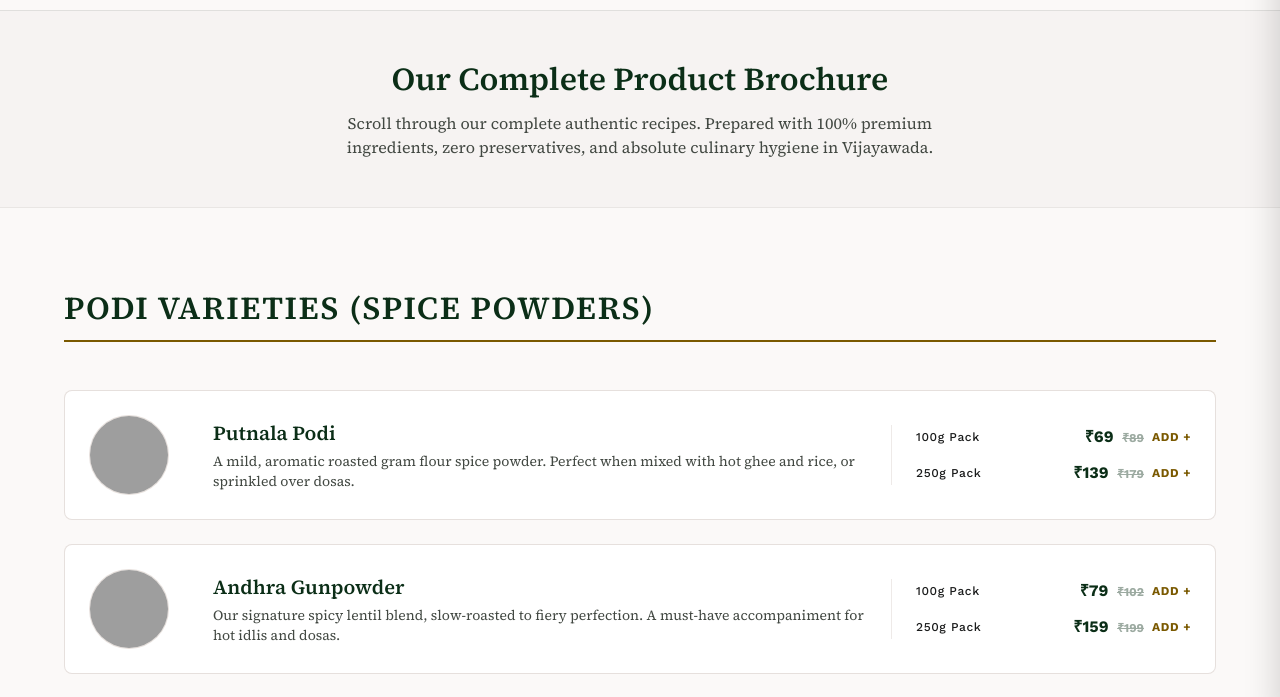
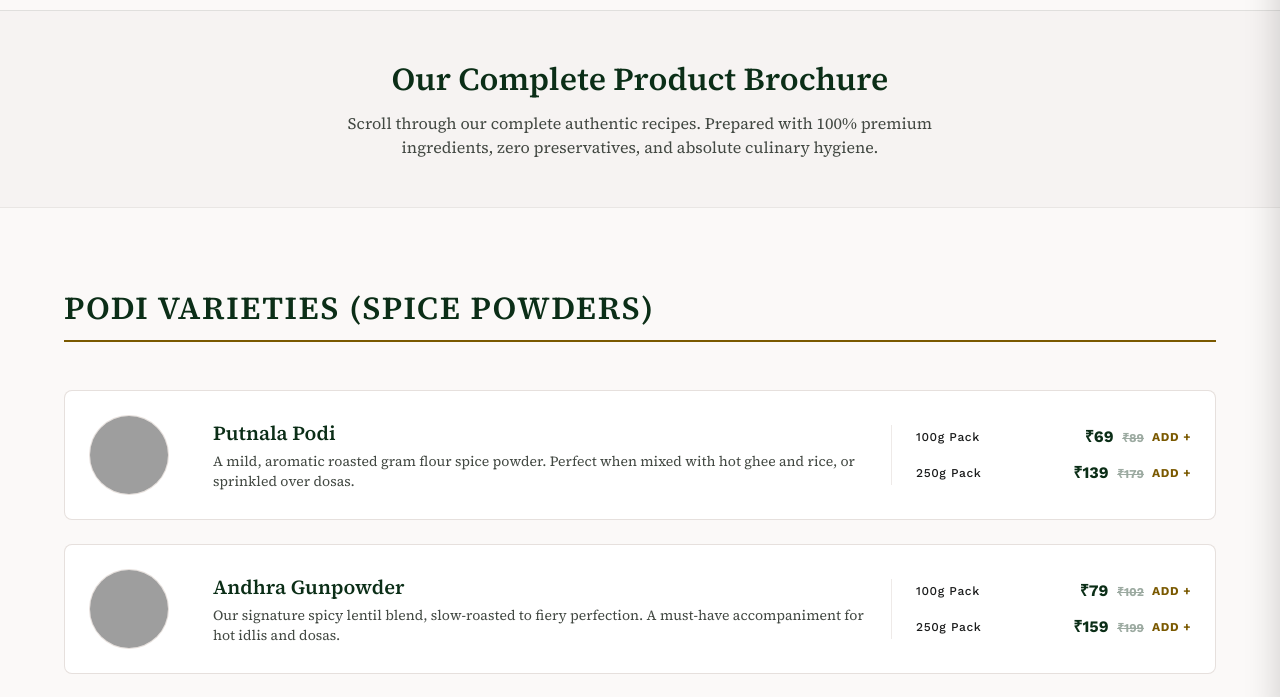
Before and after one commit to bandhampavankumar-web/bezawada-ruchulu-originals, a plain HTML site: page catalog.html in a window 1280 px wide. Shown: the part 78-775 px from the top of the page. Drawn offline with nearby package versions, Linux system fonts and the light colour scheme; grey boxes are pictures that could not be loaded.

Commit message:
Update catalog.html
text update remover in Vijayawada for description of our complete product ...

```diff
--- a/catalog.html
+++ b/catalog.html
@@ -203,7 +203,7 @@
     <h1 class="font-headline-lg catalog-title">Our Complete Product Brochure</h1>
     <p class="font-body-md catalog-desc">
       Scroll through our complete authentic recipes. Prepared with 100% premium ingredients, zero preservatives, and
-      absolute culinary hygiene in Vijayawada.
+      absolute culinary hygiene.
     </p>
   </section>
 
```
